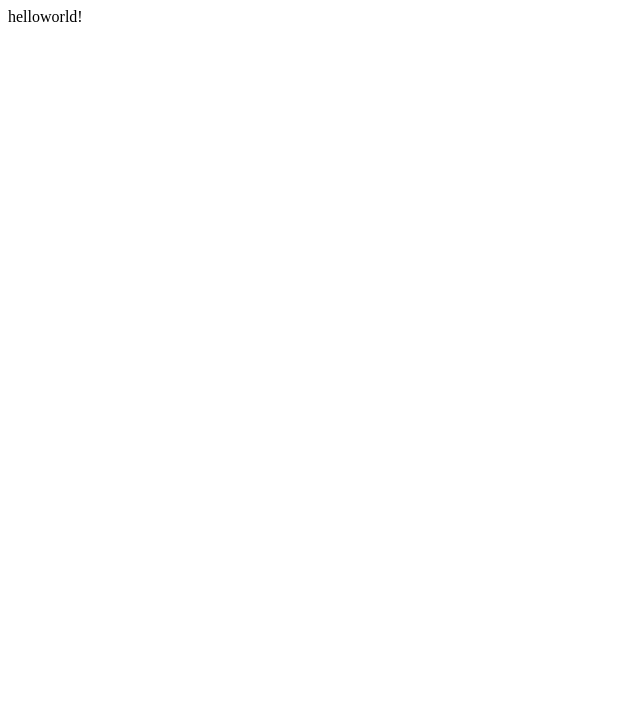
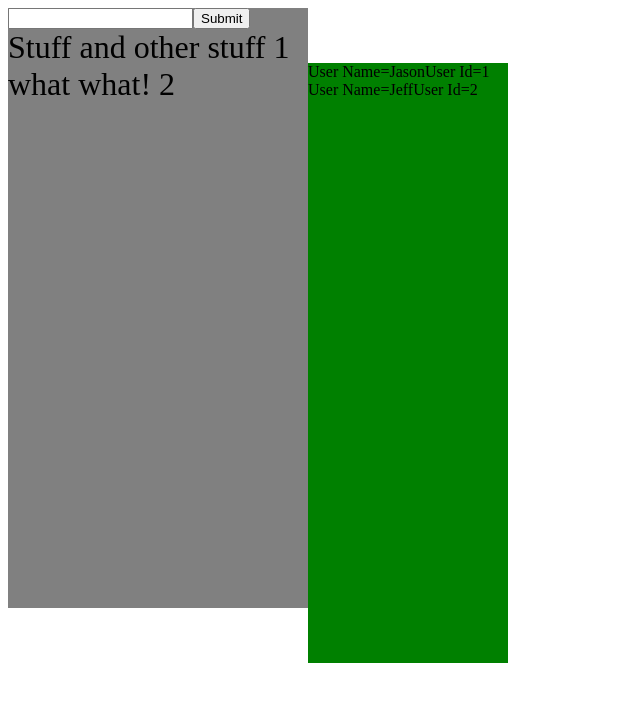
Before and after one commit to jaredstevenson/checkers, a React app: page / in a window 1280 px wide. Shown: the top 702 px of the page, without its empty margins (0-640 px from the left). Built offline with nearby package versions, Linux system fonts and the light colour scheme.

Commit message:
react works with redux. I can input a message to the message board

```diff
--- a/components/App.jsx
+++ b/components/App.jsx
@@ -4,8 +4,19 @@ import { MessageBoard } from './MessageBoard.jsx';
 import { Users } from './Users.jsx';
 
 
+
 export class Display extends React.Component{
+  constructor(props) {
+    super(props)
+  }
+
   render() {
-    return <div><MessageBoard posts = {this.props.posts}/><Users/></div>
+
+    return (
+      <div>
+        <MessageBoard posts = {this.props.posts} store={this.props.store}/>
+        <Users users = {this.props.users} />
+      </div>
+    )
   }
 }
--- /dev/null
+++ b/components/InputField.jsx
@@ -0,0 +1,33 @@
+import * as React from 'react';
+import * as ReactDOM from 'react-dom';
+import {addComment} from '../actions.js';
+
+
+
+export class InputField extends React.Component{
+  constructor (props){
+    super(props);
+    this.state = {
+      inputValue: ""
+    }
+    this.changeHandler = this.changeHandler.bind(this)
+    this.submitInput = this.submitInput.bind(this)
+  }
+  render() {
+
+    return (
+      <div>
+        <input ref="input" type="text" onChange={this.changeHandler}/>
+        <button onClick={this.submitInput}>Submit</button>
+      </div>
+    )
+  }
+  changeHandler(event) {
+    this.setState({inputValue: event.target.value});
+  }
+
+  submitInput(){
+    this.props.store.dispatch(addComment(10, this.state.inputValue, 5));
+    console.log("submitInput", this.state.inputValue);
+  }
+}
--- a/components/MessageBoard.jsx
+++ b/components/MessageBoard.jsx
@@ -1,6 +1,8 @@
 import * as React from 'react';
 import * as ReactDOM from 'react-dom';
 import { Post } from './Post.jsx';
+import { InputField } from './InputField.jsx';
+
 
 //react class that holds the Posts and displays them.
 
@@ -9,10 +11,11 @@ export class MessageBoard extends React.Component {
     const posts = this.props.posts;
     return (
       <div className="MessageBoard">
+        <InputField store={this.props.store}/>
         {posts.map(function (post){
       ////I was working on making this work and fit in with everything else
       //I don't have the react part working yet, I am just filling it out without testing it.
-          return <Post userId = {post.id} text = {post.post} postId = {post.postId} />
+          return <Post key={post.id} userId = {post.id} text = {post.post} postId = {post.postId} />
         })}
       </div>
     )
--- a/components/Post.jsx
+++ b/components/Post.jsx
@@ -5,6 +5,7 @@ import * as ReactDOM from 'react-dom';
 
 export class Post extends React.Component {
   render() {
-    return <div ></div>
+    const text = this.props.text;
+    return <div className="post">{text} {this.props.userId}</div>
   }
 }
--- a/components/Users.jsx
+++ b/components/Users.jsx
@@ -3,8 +3,14 @@ import * as ReactDOM from 'react-dom';
 // react class that holds the Users
 
 
-export class Users extends React.component {
+export class Users extends React.Component {
   render() {
-    return <div></div>
+    const users = this.props.users;
+    console.log("users in users", users);
+    return (<div className="usersTable">
+      {users.map(function (user){
+        return <div key={user.id}>User Name={user.name}User Id={user.id }</div>
+      })}
+    </div>)
   }
 }
--- a/main.jsx
+++ b/main.jsx
@@ -3,7 +3,7 @@ import { reducer } from './reducers.js';
 import { addUser, changeUserName, addComment, deleteUser, deletePost } from './actions.js';
 import * as React from 'react';
 import { render } from 'react-dom';
-//import { Display } from './components/App.jsx';
+import { Display } from './components/App.jsx';
 
 // console.log("I work!");
 
@@ -25,45 +25,47 @@ store.dispatch(
   addComment(1, "Stuff and other stuff", 1)
 )
 
+store.dispatch(
+  addComment(2, "what what!", 2)
+)
 
-setTimeout(()=>{
-  console.log("setTimeout");
+
+
   store.dispatch( addUser({
-    id: 3,
+    id: 2,
     name: "Jeff"
   }))
-}, 2000)
+//
+// setTimeout(()=>{
+//   console.log("setTimeout");
+//   store.dispatch(deleteUser(3))
+// }, 2500)
 
+// setTimeout(()=>{
+//   store.dispatch(deletePost(1))
+// }, 3000)
 
-setTimeout(()=>{
-  console.log("setTimeout");
-  store.dispatch(deleteUser(3))
-}, 2500)
-
-setTimeout(()=>{
-  store.dispatch(deletePost(1))
-}, 3000)
-
-setTimeout(()=>{
-  console.log("setTimeout");
-  store.dispatch(
-    changeUserName(1, "Other Name" )
-  )
-}, 1500)
+// setTimeout(()=>{
+//   console.log("setTimeout");
+//   store.dispatch(
+//     changeUserName(1, "Other Name" )
+//   )
+// }, 1500)
 
 
 function renderBoard(state){
 console.log("render", state);
-render(
-  <div>helloworld!</div>,
-  document.getElementById('messages')
-)
+// render(
+//   <div>helloworld!</div>,
+//   document.getElementById('messages')
+// )
+console.log("users main", state.users);
+  render(
 
-  // ReactDOM.render(
-  //   <div><Display posts={state.posts} users={state.users}/></div>,
-  //    document.getElementById('messages')
-  //
-  // )
+    <div><Display posts={state.posts} users={state.users} store={store}/></div>,
+     document.getElementById('messages')
+
+  )
 }
 
 renderBoard(store.getState());
--- a/package.json
+++ b/package.json
@@ -25,6 +25,9 @@
   "devDependencies": {
     "babel-core": "^6.8.0",
     "babel-preset-es2015": "^6.6.0",
+    "eslint": "^2.10.1",
+    "eslint-loader": "^1.3.0",
+    "eslint-plugin-react": "^5.1.1",
     "webpack": "^1.13.0",
     "webpack-dev-server": "^1.14.1"
   }
--- a/style.css
+++ b/style.css
@@ -1,8 +1,10 @@
 .messageBoard {
-  background-color: blue;
+  background-color: grey;
   width: 300px;
   height: 600px;
-  background-size: 300px 600px;
+
+  display: inline-block;
+
 
 }
 
@@ -11,3 +13,10 @@
   text-decoration-color: red;
 
 }
+
+.usersTable {
+  background-color: green;
+  width: 200px;
+  height: 600px;
+  display: inline-block;
+}
--- a/webpack.config.js
+++ b/webpack.config.js
@@ -5,6 +5,10 @@ module.exports = {
         filename: "bundle.js"
     },
     module: {
+        // preLoaders: [
+        //   { test: /\.jsx?$/, loader: "eslint", exclude: /node_modules/ }
+        //
+        // ],
         loaders: [
           { test: /\.css$/, loader: "style!css" },
           { test: /\.jsx?$/, loader: "babel",  "query":{presets: [ 'es2015', 'react']} }
```
Also changed, not shown: 1 other file (tests, documents, lock files or other folders).
